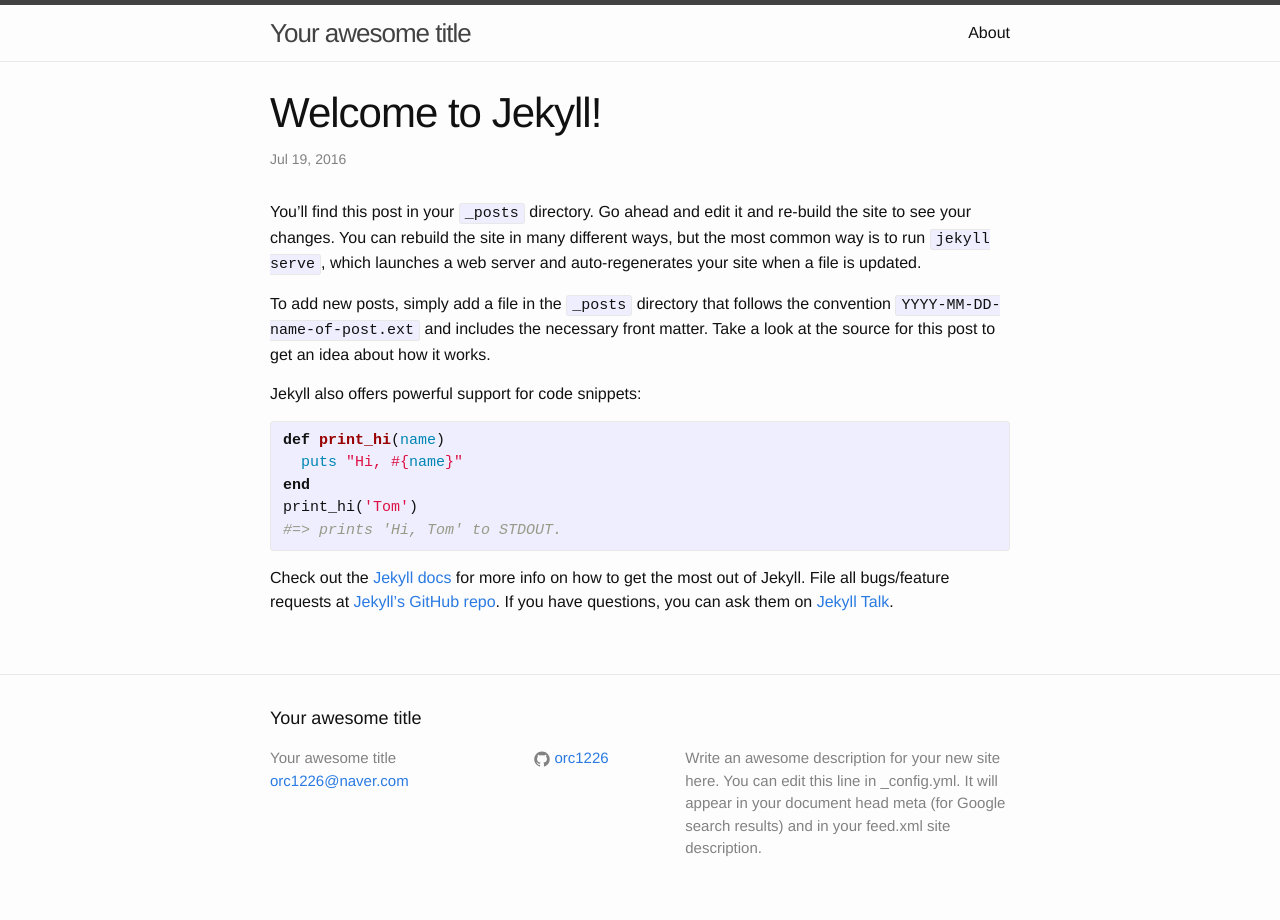
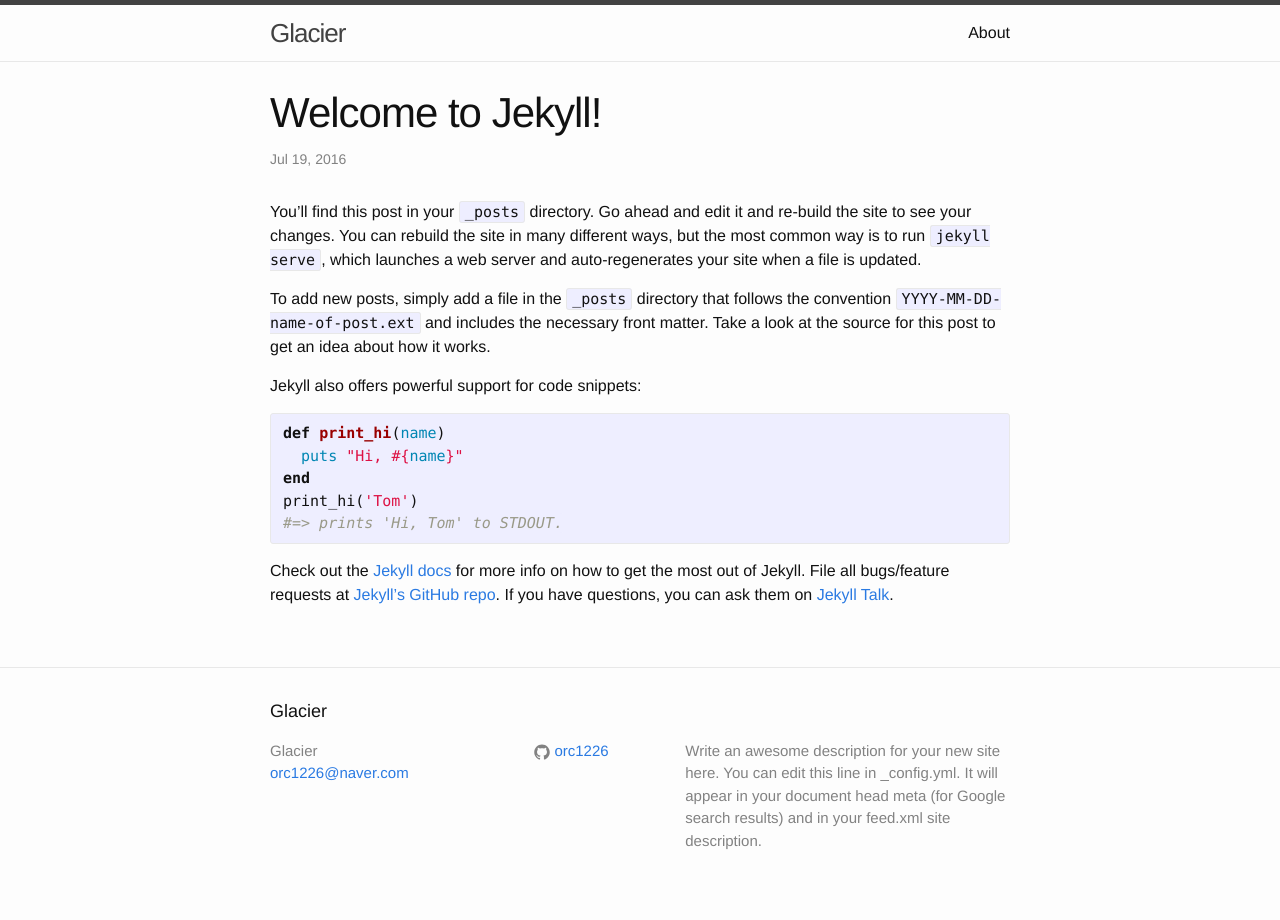
Before and after one commit to mnyok/mnyok.github.io, a Jekyll site: the page built from _posts/2016-07-19-welcome-to-jekyll.markdown, in a window 1280 px wide. Built offline with Jekyll 4.4.1, drawn with Linux system fonts in a browser that asks for light colours.

Commit message:
change code font

```diff
--- a/_config.yml
+++ b/_config.yml
@@ -6,7 +6,7 @@
 # 'jekyll serve'. If you change this file, please restart the server process.
 
 # Site settings
-title: Your awesome title
+title: Glacier
 email: orc1226@naver.com
 description: > # this means to ignore newlines until "baseurl:"
   Write an awesome description for your new site here. You can edit this
--- a/_sass/_base.scss
+++ b/_sass/_base.scss
@@ -133,6 +133,7 @@
     border: 1px solid $grey-color-light;
     border-radius: 3px;
     background-color: #eef;
+    font-family: consolas;
 }
 
 code {
```
